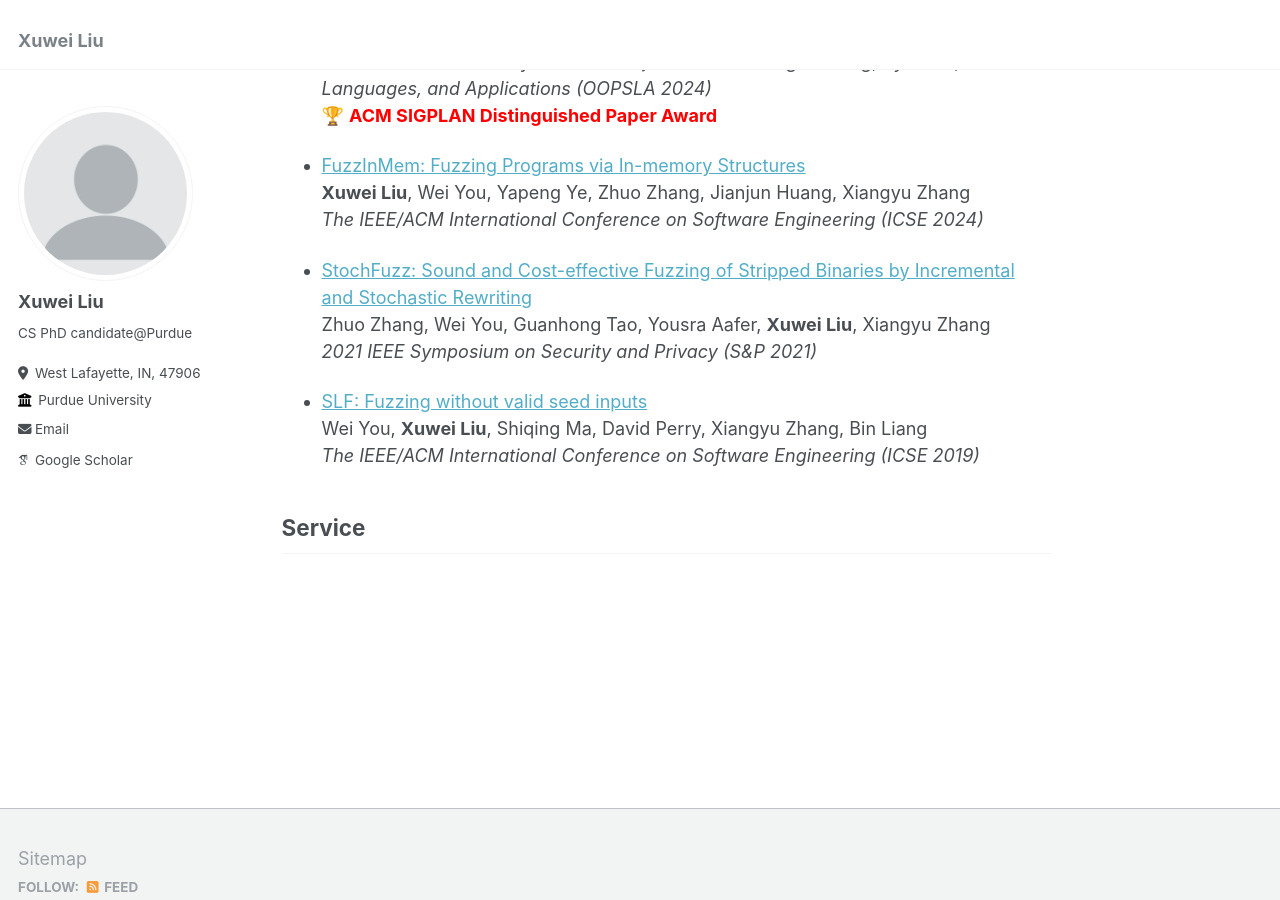
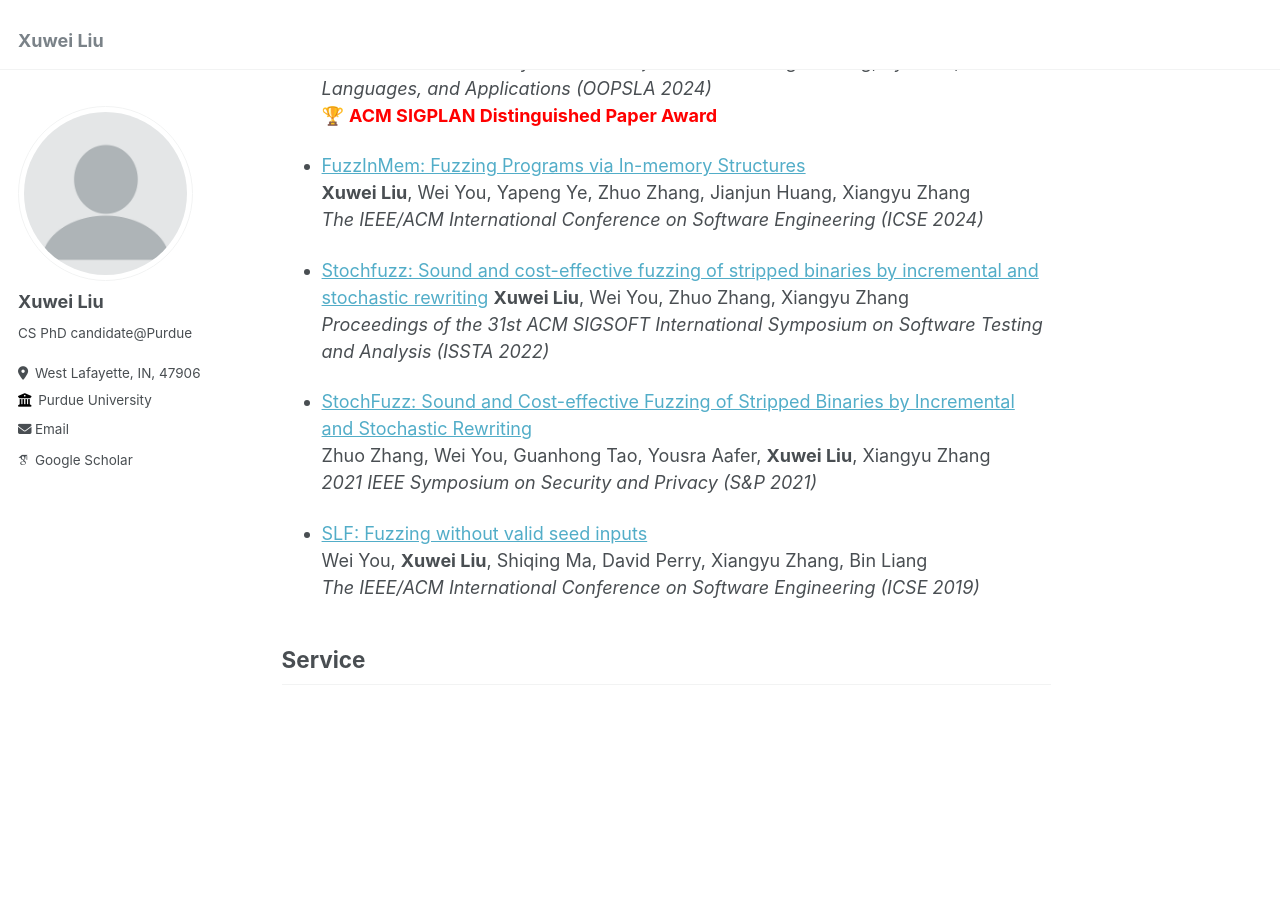
Before and after one commit to shellwayxw/shellwayxw.github.io, a Jekyll site: the page built from _pages/about.md, in a window 1280 px wide and 900 px high, scrolled down 598 px. Built offline with Jekyll 4.4.1, drawn with Linux system fonts in a browser that asks for light colours; some web fonts are replaced.

Commit message:
Update about.md

```diff
--- a/_pages/about.md
+++ b/_pages/about.md
@@ -28,6 +28,10 @@ redirect_from:
   **Xuwei Liu**, Wei You, Yapeng Ye, Zhuo Zhang, Jianjun Huang, Xiangyu Zhang
   _The IEEE/ACM International Conference on Software Engineering (ICSE 2024)_
 
+- [Stochfuzz: Sound and cost-effective fuzzing of stripped binaries by incremental and stochastic rewriting](https://doi.org/10.1145/3533767.3534403)
+  **Xuwei Liu**, Wei You, Zhuo Zhang, Xiangyu Zhang
+  _Proceedings of the 31st ACM SIGSOFT International Symposium on Software Testing and Analysis (ISSTA 2022)_
+
 - [StochFuzz: Sound and Cost-effective Fuzzing of Stripped Binaries by Incremental and Stochastic Rewriting](https://www.cs.purdue.edu/homes/zhan3299/res/SP21b.pdf)
   Zhuo Zhang, Wei You, Guanhong Tao, Yousra Aafer, **Xuwei Liu**, Xiangyu Zhang
   _2021 IEEE Symposium on Security and Privacy (S&P 2021)_
```
